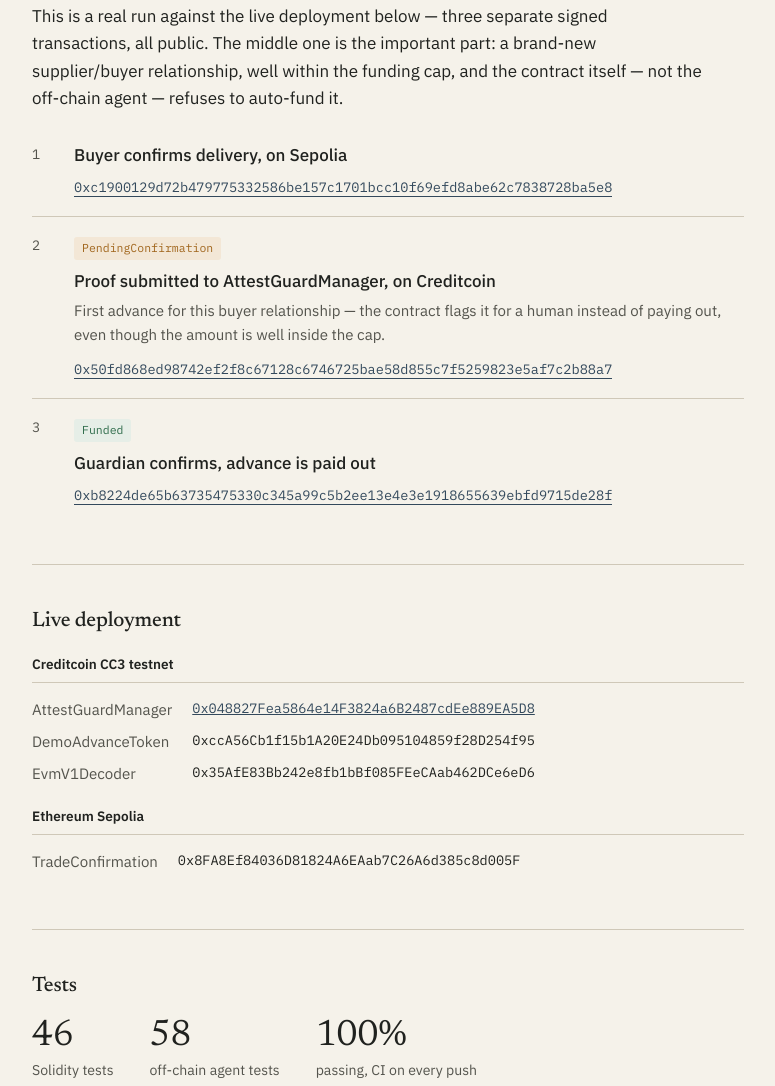
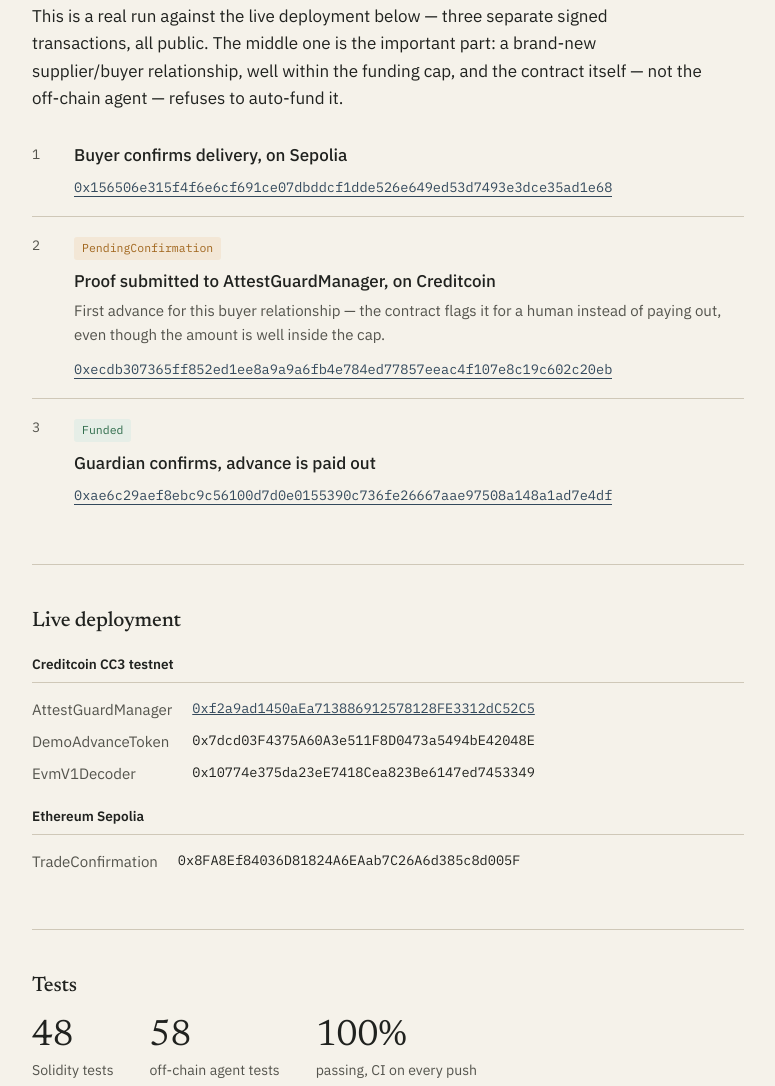
Before and after one commit to rudimentall1/AttestGuard, a website: page docs/index.html in a window 1280 px wide. Shown: the part 687-1773 px from the top of the page, without its empty margins (252-1027 px from the left). Drawn offline with Linux system fonts and the light colour scheme.

Commit message:
docs: fresh on-chain proof against current deployment, fix stale test count

```diff
--- a/docs/index.html
+++ b/docs/index.html
@@ -257,7 +257,7 @@
       <li>
         <div>
           <div class="proof-title">Buyer confirms delivery, on Sepolia</div>
-          <a class="txlink" href="https://sepolia.etherscan.io/tx/0xc1900129d72b479775332586be157c1701bcc10f69efd8abe62c7838728ba5e8" target="_blank" rel="noopener">0xc1900129d72b479775332586be157c1701bcc10f69efd8abe62c7838728ba5e8</a>
+          <a class="txlink" href="https://sepolia.etherscan.io/tx/0x156506e315f4f6e6cf691ce07dbddcf1dde526e649ed53d7493e3dce35ad1e68" target="_blank" rel="noopener">0x156506e315f4f6e6cf691ce07dbddcf1dde526e649ed53d7493e3dce35ad1e68</a>
         </div>
       </li>
       <li>
@@ -265,14 +265,14 @@
           <span class="status-tag pending">PendingConfirmation</span>
           <div class="proof-title">Proof submitted to AttestGuardManager, on Creditcoin</div>
           <div class="proof-note">First advance for this buyer relationship — the contract flags it for a human instead of paying out, even though the amount is well inside the cap.</div>
-          <a class="txlink" href="https://creditcoin-testnet.blockscout.com/tx/0x50fd868ed98742ef2f8c67128c6746725bae58d855c7f5259823e5af7c2b88a7" target="_blank" rel="noopener">0x50fd868ed98742ef2f8c67128c6746725bae58d855c7f5259823e5af7c2b88a7</a>
+          <a class="txlink" href="https://creditcoin-testnet.blockscout.com/tx/0xecdb307365ff852ed1ee8a9a9a6fb4e784ed77857eeac4f107e8c19c602c20eb" target="_blank" rel="noopener">0xecdb307365ff852ed1ee8a9a9a6fb4e784ed77857eeac4f107e8c19c602c20eb</a>
         </div>
       </li>
       <li>
         <div>
           <span class="status-tag confirmed">Funded</span>
           <div class="proof-title">Guardian confirms, advance is paid out</div>
-          <a class="txlink" href="https://creditcoin-testnet.blockscout.com/tx/0xb8224de65b63735475330c345a99c5b2ee13e4e3e1918655639ebfd9715de28f" target="_blank" rel="noopener">0xb8224de65b63735475330c345a99c5b2ee13e4e3e1918655639ebfd9715de28f</a>
+          <a class="txlink" href="https://creditcoin-testnet.blockscout.com/tx/0xae6c29aef8ebc9c56100d7d0e0155390c736fe26667aae97508a148a1ad7e4df" target="_blank" rel="noopener">0xae6c29aef8ebc9c56100d7d0e0155390c736fe26667aae97508a148a1ad7e4df</a>
         </div>
       </li>
     </ol>
@@ -284,11 +284,11 @@
       <h3>Creditcoin CC3 testnet</h3>
       <dl class="kv">
         <dt>AttestGuardManager</dt>
-        <dd><a href="https://creditcoin-testnet.blockscout.com/address/0x048827Fea5864e14F3824a6B2487cdEe889EA5D8" target="_blank" rel="noopener">0x048827Fea5864e14F3824a6B2487cdEe889EA5D8</a></dd>
+        <dd><a href="https://creditcoin-testnet.blockscout.com/address/0xf2a9ad1450aEa713886912578128FE3312dC52C5" target="_blank" rel="noopener">0xf2a9ad1450aEa713886912578128FE3312dC52C5</a></dd>
         <dt>DemoAdvanceToken</dt>
-        <dd>0xccA56Cb1f15b1A20E24Db095104859f28D254f95</dd>
+        <dd>0x7dcd03F4375A60A3e511F8D0473a5494bE42048E</dd>
         <dt>EvmV1Decoder</dt>
-        <dd>0x35AfE83Bb242e8fb1bBf085FEeCAab462DCe6eD6</dd>
+        <dd>0x10774e375da23eE7418Cea823Be6147ed7453349</dd>
       </dl>
     </div>
     <div class="kv-group">
@@ -304,7 +304,7 @@
     <h2>Tests</h2>
     <div class="tally">
       <div class="tally-item">
-        <span class="num">46</span>
+        <span class="num">48</span>
         <span class="label">Solidity tests</span>
       </div>
       <div class="tally-item">
```
Also changed, not shown: README.md.
